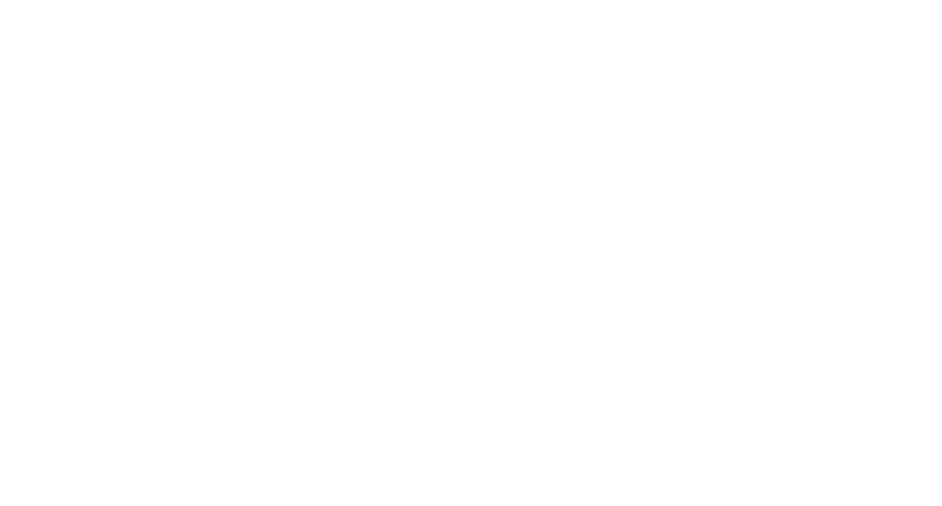
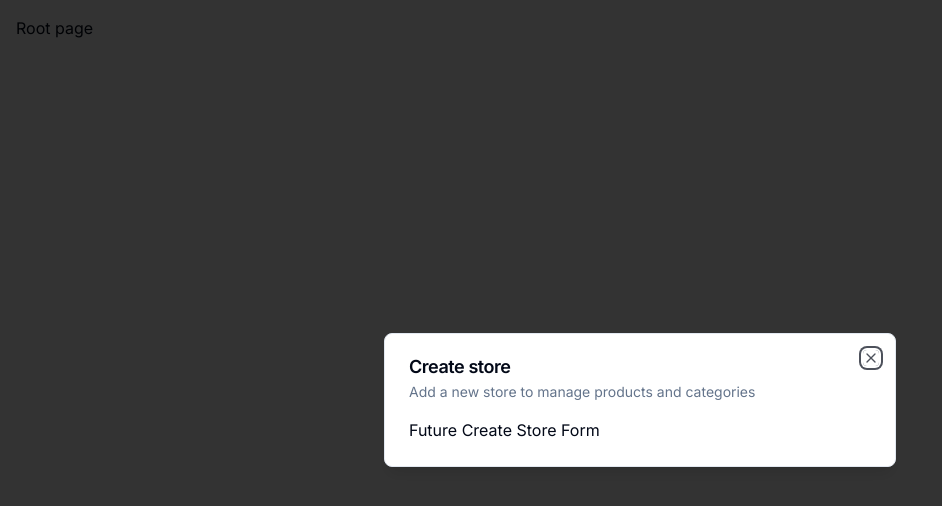
Before and after one commit to farhadimrf/shop-adminpanel, a Next.js app: page / in a window 1280 px wide. Shown: the top 506 px of the page, without its empty margins (0-942 px from the left). Built offline with nearby package versions, Linux system fonts and the light colour scheme.

Commit message:
feat: create global modal component

```diff
--- a/app/(root)/page.tsx
+++ b/app/(root)/page.tsx
@@ -1,5 +1,14 @@
-import { UserButton } from "@clerk/nextjs";
+"use client";
+import Modal from "@/components/ui/modal";
+import { useStoreModal } from "@/hooks/use-stroe-modal";
+import { useEffect } from "react";
 
-export default function Home() {
-   return <UserButton afterSignOutUrl="/" />;
-}
+const HomePage = () => {
+   const { onOpen, isOpen } = useStoreModal();
+   useEffect(() => {
+      if (!isOpen) onOpen();
+   }, [isOpen, onOpen]);
+   return <div className="p-4">Root page</div>;
+};
+
+export default HomePage;
--- a/app/layout.tsx
+++ b/app/layout.tsx
@@ -2,6 +2,7 @@
 import { Inter } from "next/font/google";
 import { ClerkProvider } from "@clerk/nextjs";
 import "./globals.css";
+import { ModalProvider } from "@/providers/modal-provider";
 
 const inter = Inter({ subsets: ["latin"] });
 
@@ -18,7 +19,10 @@
    return (
       <ClerkProvider>
          <html lang="en">
-            <body className={inter.className}>{children}</body>
+            <body className={inter.className}>
+               <ModalProvider />
+               {children}
+            </body>
          </html>
       </ClerkProvider>
    );
--- /dev/null
+++ b/components/modals/store-modal.tsx
@@ -0,0 +1,18 @@
+import { useStoreModal } from "@/hooks/use-stroe-modal";
+import Modal from "@/components/ui/modal";
+
+const StoreModal = () => {
+   const { isOpen, onClose } = useStoreModal();
+   return (
+      <Modal
+         title="Create store"
+         description="Add a new store to manage products and categories"
+         isOpen={isOpen}
+         onClose={onClose}
+      >
+         Future Create Store Form
+      </Modal>
+   );
+};
+
+export default StoreModal;
--- /dev/null
+++ b/components/ui/dialog.tsx
@@ -0,0 +1,122 @@
+"use client"
+
+import * as React from "react"
+import * as DialogPrimitive from "@radix-ui/react-dialog"
+import { X } from "lucide-react"
+
+import { cn } from "@/lib/utils"
+
+const Dialog = DialogPrimitive.Root
+
+const DialogTrigger = DialogPrimitive.Trigger
+
+const DialogPortal = DialogPrimitive.Portal
+
+const DialogClose = DialogPrimitive.Close
+
+const DialogOverlay = React.forwardRef<
+  React.ElementRef<typeof DialogPrimitive.Overlay>,
+  React.ComponentPropsWithoutRef<typeof DialogPrimitive.Overlay>
+>(({ className, ...props }, ref) => (
+  <DialogPrimitive.Overlay
+    ref={ref}
+    className={cn(
+      "fixed inset-0 z-50 bg-black/80  data-[state=open]:animate-in data-[state=closed]:animate-out data-[state=closed]:fade-out-0 data-[state=open]:fade-in-0",
+      className
+    )}
+    {...props}
+  />
+))
+DialogOverlay.displayName = DialogPrimitive.Overlay.displayName
+
+const DialogContent = React.forwardRef<
+  React.ElementRef<typeof DialogPrimitive.Content>,
+  React.ComponentPropsWithoutRef<typeof DialogPrimitive.Content>
+>(({ className, children, ...props }, ref) => (
+  <DialogPortal>
+    <DialogOverlay />
+    <DialogPrimitive.Content
+      ref={ref}
+      className={cn(
+        "fixed left-[50%] top-[50%] z-50 grid w-full max-w-lg translate-x-[-50%] translate-y-[-50%] gap-4 border bg-background p-6 shadow-lg duration-200 data-[state=open]:animate-in data-[state=closed]:animate-out data-[state=closed]:fade-out-0 data-[state=open]:fade-in-0 data-[state=closed]:zoom-out-95 data-[state=open]:zoom-in-95 data-[state=closed]:slide-out-to-left-1/2 data-[state=closed]:slide-out-to-top-[48%] data-[state=open]:slide-in-from-left-1/2 data-[state=open]:slide-in-from-top-[48%] sm:rounded-lg",
+        className
+      )}
+      {...props}
+    >
+      {children}
+      <DialogPrimitive.Close className="absolute right-4 top-4 rounded-sm opacity-70 ring-offset-background transition-opacity hover:opacity-100 focus:outline-none focus:ring-2 focus:ring-ring focus:ring-offset-2 disabled:pointer-events-none data-[state=open]:bg-accent data-[state=open]:text-muted-foreground">
+        <X className="h-4 w-4" />
+        <span className="sr-only">Close</span>
+      </DialogPrimitive.Close>
+    </DialogPrimitive.Content>
+  </DialogPortal>
+))
+DialogContent.displayName = DialogPrimitive.Content.displayName
+
+const DialogHeader = ({
+  className,
+  ...props
+}: React.HTMLAttributes<HTMLDivElement>) => (
+  <div
+    className={cn(
+      "flex flex-col space-y-1.5 text-center sm:text-left",
+      className
+    )}
+    {...props}
+  />
+)
+DialogHeader.displayName = "DialogHeader"
+
+const DialogFooter = ({
+  className,
+  ...props
+}: React.HTMLAttributes<HTMLDivElement>) => (
+  <div
+    className={cn(
+      "flex flex-col-reverse sm:flex-row sm:justify-end sm:space-x-2",
+      className
+    )}
+    {...props}
+  />
+)
+DialogFooter.displayName = "DialogFooter"
+
+const DialogTitle = React.forwardRef<
+  React.ElementRef<typeof DialogPrimitive.Title>,
+  React.ComponentPropsWithoutRef<typeof DialogPrimitive.Title>
+>(({ className, ...props }, ref) => (
+  <DialogPrimitive.Title
+    ref={ref}
+    className={cn(
+      "text-lg font-semibold leading-none tracking-tight",
+      className
+    )}
+    {...props}
+  />
+))
+DialogTitle.displayName = DialogPrimitive.Title.displayName
+
+const DialogDescription = React.forwardRef<
+  React.ElementRef<typeof DialogPrimitive.Description>,
+  React.ComponentPropsWithoutRef<typeof DialogPrimitive.Description>
+>(({ className, ...props }, ref) => (
+  <DialogPrimitive.Description
+    ref={ref}
+    className={cn("text-sm text-muted-foreground", className)}
+    {...props}
+  />
+))
+DialogDescription.displayName = DialogPrimitive.Description.displayName
+
+export {
+  Dialog,
+  DialogPortal,
+  DialogOverlay,
+  DialogClose,
+  DialogTrigger,
+  DialogContent,
+  DialogHeader,
+  DialogFooter,
+  DialogTitle,
+  DialogDescription,
+}
--- /dev/null
+++ b/components/ui/modal.tsx
@@ -0,0 +1,34 @@
+"use client";
+import {
+   Dialog,
+   DialogContent,
+   DialogDescription,
+   DialogHeader,
+   DialogTitle,
+} from "@/components/ui/dialog";
+
+type ModalProps = {
+   title: string;
+   description: string;
+   isOpen: boolean;
+   onClose: () => void;
+   children?: React.ReactNode;
+};
+const Modal = ({ description, isOpen, onClose, title, children }: ModalProps) => {
+   const onChange = (open: boolean) => {
+      if (!open) onClose();
+   };
+   return (
+      <Dialog open={isOpen} onOpenChange={onChange}>
+         <DialogContent>
+            <DialogHeader>
+               <DialogTitle>{title}</DialogTitle>
+               <DialogDescription>{description}</DialogDescription>
+            </DialogHeader>
+            <div>{children}</div>
+         </DialogContent>
+      </Dialog>
+   );
+};
+
+export default Modal;
--- /dev/null
+++ b/hooks/use-stroe-modal.ts
@@ -0,0 +1,13 @@
+import { create } from "zustand";
+
+type useStoreModalType = {
+   isOpen: boolean;
+   onOpen: () => void;
+   onClose: () => void;
+};
+
+export const useStoreModal = create<useStoreModalType>((set) => ({
+   isOpen: false,
+   onOpen: () => set({ isOpen: true }),
+   onClose: () => set({ isOpen: false }),
+}));
--- a/package.json
+++ b/package.json
@@ -10,6 +10,7 @@
   },
   "dependencies": {
     "@clerk/nextjs": "^4.29.5",
+    "@radix-ui/react-dialog": "^1.0.5",
     "@radix-ui/react-slot": "^1.0.2",
     "class-variance-authority": "^0.7.0",
     "clsx": "^2.1.0",
@@ -18,7 +19,8 @@
     "react": "^18",
     "react-dom": "^18",
     "tailwind-merge": "^2.2.1",
-    "tailwindcss-animate": "^1.0.7"
+    "tailwindcss-animate": "^1.0.7",
+    "zustand": "^4.5.0"
   },
   "devDependencies": {
     "@types/node": "^20",
--- /dev/null
+++ b/providers/modal-provider.tsx
@@ -0,0 +1,18 @@
+"use client";
+import { useEffect, useState } from "react";
+
+import StoreModal from "@/components/modals/store-modal";
+
+export const ModalProvider = () => {
+   const [isMounted, setIsMounted] = useState(false);
+   useEffect(() => {
+      setIsMounted(true);
+   }, []);
+   if (!isMounted) return null;
+
+   return (
+      <>
+         <StoreModal />
+      </>
+   );
+};
```
Also changed, not shown: 1 other file (tests, documents, lock files or other folders).
